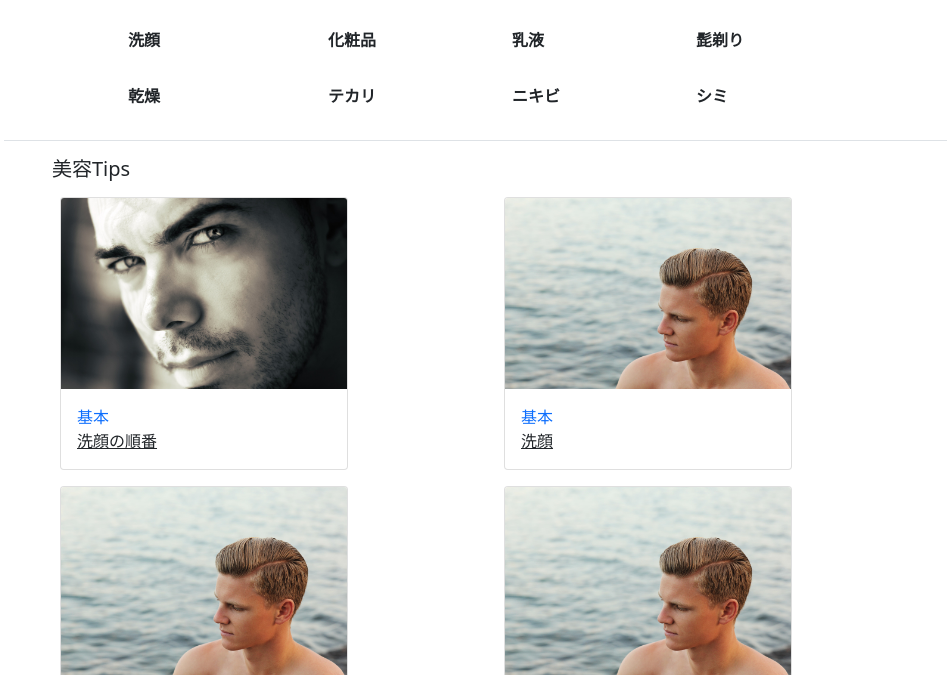
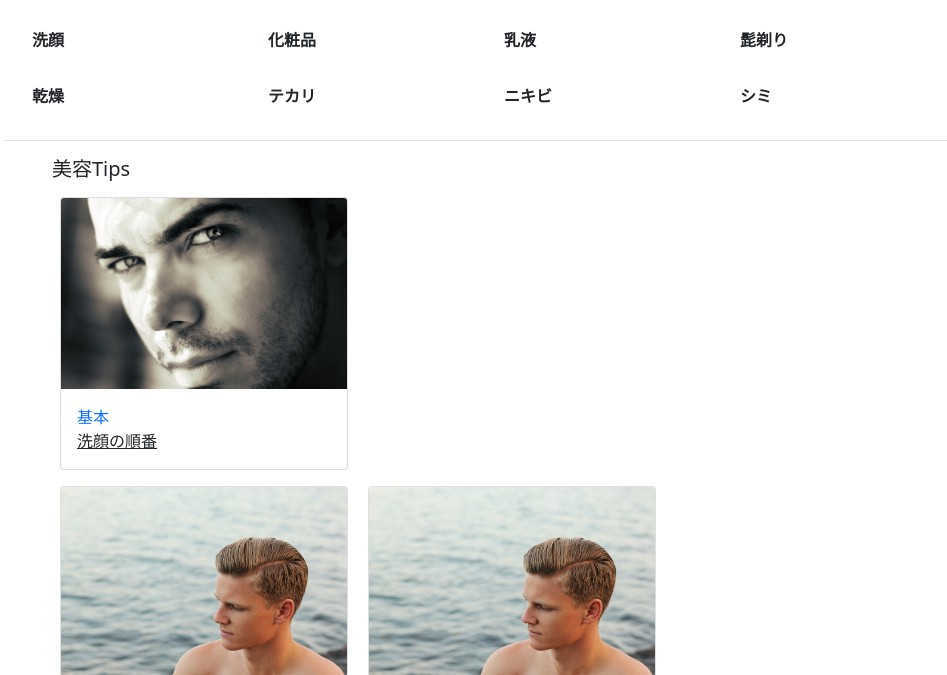
Before and after one commit to FOUROM/FOUROM, a plain HTML site: page index.html in a window 1280 px wide. Shown: the part 440-1115 px from the top of the page, without its empty margins (156-1103 px from the left). Drawn offline with Linux system fonts and the light colour scheme.

Commit message:
Update index.html

```diff
--- a/index.html
+++ b/index.html
@@ -80,7 +80,7 @@
 </header>
 
 <!-- カルーセル-->
-<div class="top-wrapper px-5 w-75 mx-auto h-100">
+<div class="top-wrapper  px-5 w-75 mx-auto h-100">
   <div id="carouselExampleIndicators" class="carousel slide" data-bs-ride="carousel">
 
     <div class="carousel-inner">
@@ -108,48 +108,49 @@
   </div>
 </div>
 <!-- カテゴリ-->
-<div class="main py-4 border-bottom w-75 mx-auto">
-  <div class="category mx-5">
-    <h1 class="fs-2 text-center mt-2">カテゴリ</h1>
-    <div class="row align-items-start mx-5 g-2 mt-3">
-      <div class="col fw-bold position-relative bg-white py-2 mx-4">
+<div class="cobtent py-4 border-bottom w-75 mx-auto">
+  <div class="row">
+    <div class="category ">
+      <h1 class="fs-2 text-center mt-2 mx-auto">カテゴリ</h1>
+      <div class="row align-items-start g-2 mt-3   mx-auto">
+        <div class="col fw-bold position-relative bg-white py-2 ms-4">
           <a class="text-decoration-none text-reset stretched-link" href="#">
 
             洗顔
           </a>
         </div>
-      <div class="col fw-bold position-relative bg-white mx-2 py-2">
+        <div class="col fw-bold position-relative bg-white ms-2 py-2">
           <a class="text-decoration-none text-reset stretched-link" href="#">
 
             化粧品</a>
         </div>
-      <div class="col fw-bold position-relative bg-white mx-2 py-2">
+        <div class="col fw-bold position-relative bg-white ms-2 py-2">
           <a class="text-decoration-none text-reset stretched-link" href="#">
 
             乳液</a>
         </div>
-      <div class="col fw-bold position-relative bg-white mx-2 py-2">
+        <div class="col fw-bold position-relative bg-white ms-2 py-2">
           <a class="text-decoration-none text-reset stretched-link" href="#">
 
             髭剃り</a>
         </div>
         <div class="w-100"></div>
-      <div class="col fw-bold position-relative bg-white mx-4 py-2">
+        <div class="col fw-bold position-relative bg-white ms-4 py-2">
           <a class="text-decoration-none text-reset stretched-link" href="#">
 
             乾燥</a>
         </div>
-      <div class="col fw-bold position-relative bg-white mx-2 py-2">
+        <div class="col fw-bold position-relative bg-white ms-2 py-2">
           <a class="text-decoration-none text-reset stretched-link" href="#">
 
             テカリ</a>
         </div>
-      <div class="col fw-bold position-relative bg-white mx-2 py-2">
+        <div class="col fw-bold position-relative bg-white ms-2 py-2">
           <a class="text-decoration-none text-reset stretched-link" href="#">
 
             ニキビ</a>
         </div>
-      <div class="col fw-bold position-relative bg-white mx-2 py-2">
+        <div class="col fw-bold position-relative bg-white ms-2 py-2">
           <a class="text-decoration-none text-reset stretched-link" href="#">
 
             シミ</a>
@@ -158,11 +159,12 @@
       </div>
     </div>
   </div>
+</div>
 <!-- お勉強-->
-<div class="study-content border-bottom pb-3 px-5 w-75 mx-auto">
+<div class="content border-bottom pb-3 px-5 w-75 mx-auto">
   <h5 class="pt-3">美容Tips</h5>
-  <div class="content row">
-    <div class="col position-relative mx-2 py-2">
+  <div class="row">
+    <div class="col d-none d-md-block position-relative mx-2 py-2">
       <a href="#" class="stretched-link">
         <div class="card" style="width: 18rem;">
           <img src="man-g27dc5bb8f_1920.jpg" class="card-img-top" alt="...">
@@ -175,11 +177,32 @@
             </div>
           </div>
         </div>
+    </div>
+    <div class="d-block d-md-none">
+      <div class="card" style="max-width:540px">
+        <div class="row">
+          <div class="col-4">
+            <img src="man-g27dc5bb8f_1920.jpg" alt="..." class="img-fluid">
+          </div>
+          <div class="col-8">
+            <div class="card-body">
+              <h5 class="card-title">Card title</h5>
+              <p class="card-text">This is a wider card with supporting text below as a natural lead-in to
+                additional content. This content is a little bit longer.</p>
+              <p class="card-text"><small class="text-muted">Last updated 3 mins ago</small></p>
+            </div>
+          </div>
+        </div>
+
+      </div>
+    </div>
+
+
     </a>
 
 
   </div>
-    <div class="col position-relative mx-2 py-2">
+  <div class="col d-sm-inline-block position-relative mx-2 py-2">
     <a href="#" class="stretched-link">
       <div class="card" style="width: 18rem;">
         <img src="man-g612ef6f17_1920.jpg" class="card-img-top" alt="...">
@@ -196,7 +219,7 @@
 
 
   </div>
-    <div class="col position-relative mx-2 py-2">
+  <div class="col d-sm-inline-block position-relative mx-2 py-2">
     <a href="#" class="stretched-link">
       <div class="card" style="width: 18rem;">
         <img src="man-g612ef6f17_1920.jpg" class="card-img-top" alt="...">
@@ -213,7 +236,7 @@
 
 
   </div>
-    <div class="col position-relative mx-2 py-2">
+  <div class="col d-sm-inline-block position-relative mx-2 py-2">
     <a href="#" class="stretched-link">
       <div class="card" style="width: 18rem;">
         <img src="man-g612ef6f17_1920.jpg" class="card-img-top" alt="...">
@@ -231,7 +254,7 @@
 
   </div>
 </div>
-</div>
+
 <!-- ランキング-->
 <div class="ranking-content pb-3 px-5 w-75 mx-auto">
   <h5 class="pt-3">ランキング</h5>
```
Lines whose indentation alone changed are shown as unchanged.
